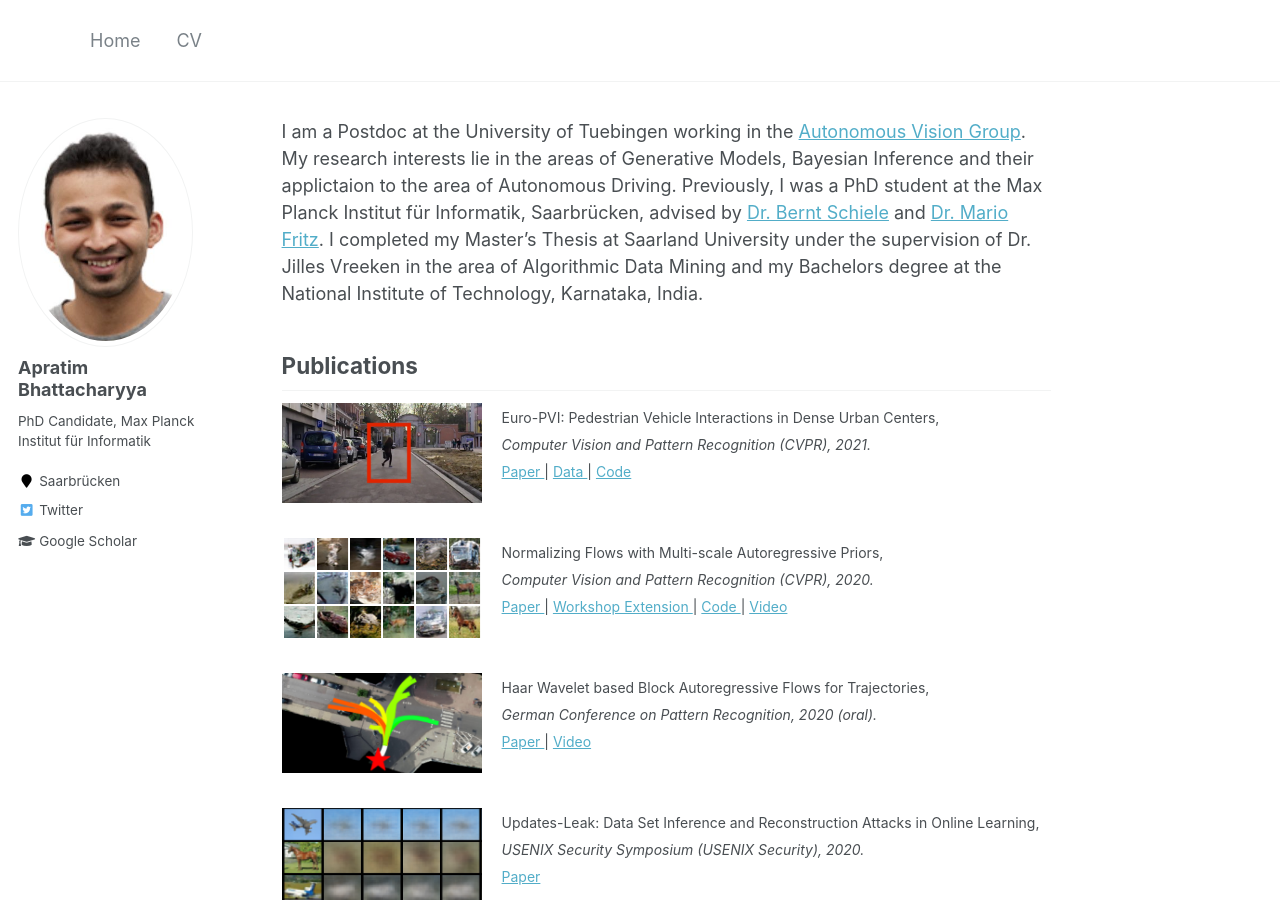
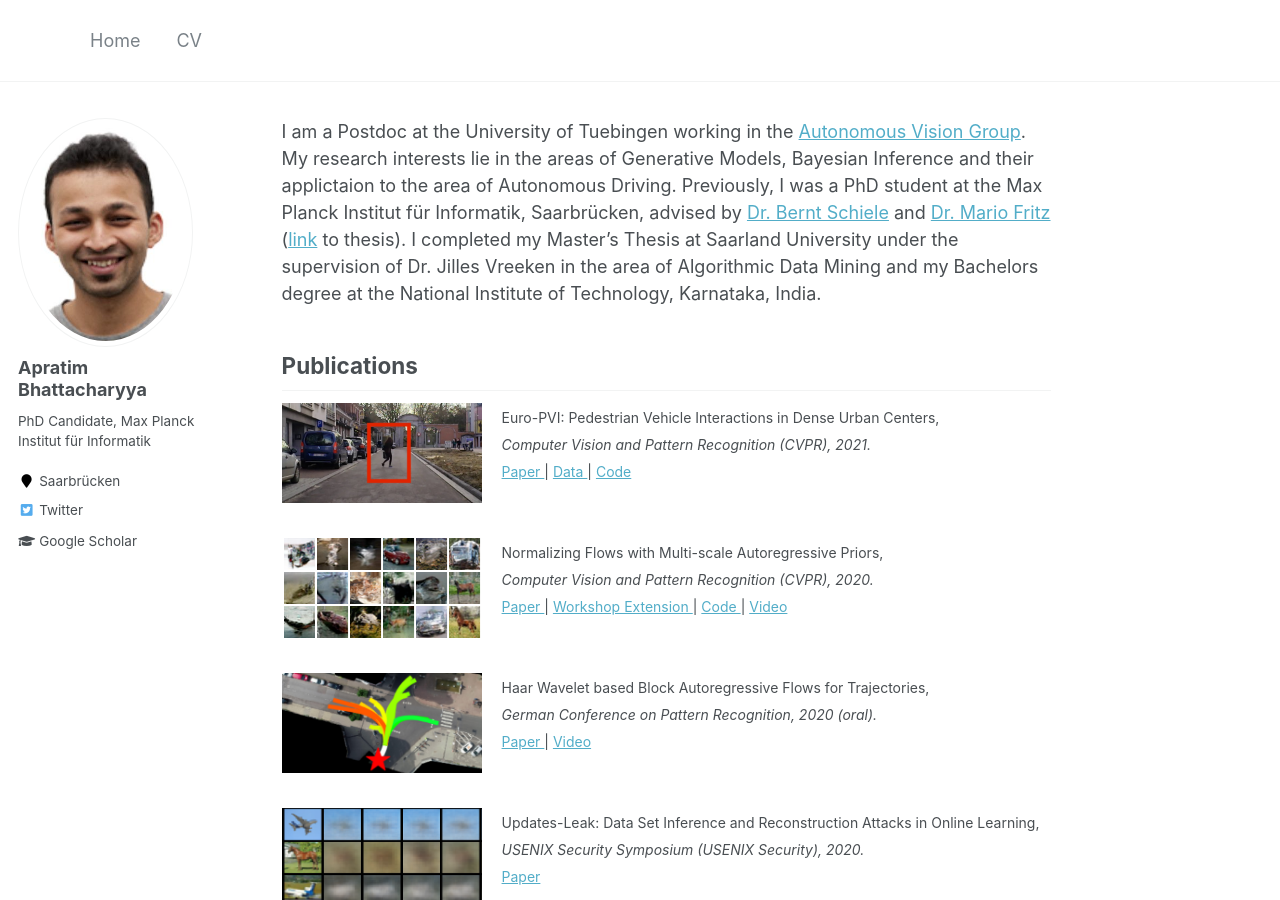
Before and after one commit to apratimbhattacharyya18/apratimbhattacharyya18, a Jekyll site: the page built from _pages/about.md, in a window 1280 px wide and 900 px high. Built offline with Jekyll 4.4.1, drawn with Linux system fonts in a browser that asks for light colours.

Commit message:
Thesis link added

```diff
--- a/_pages/about.md
+++ b/_pages/about.md
@@ -6,7 +6,7 @@ redirect_from:
 ---
 
 
-I am a Postdoc at the University of Tuebingen working in the [Autonomous Vision Group](http://www.cvlibs.net/). My research interests lie in the areas of Generative Models, Bayesian Inference and their applictaion to the area of Autonomous Driving. Previously, I was a PhD student at the Max Planck Institut für Informatik, Saarbrücken, advised by [Dr. Bernt Schiele](https://www.mpi-inf.mpg.de/departments/computer-vision-and-machine-learning/people/bernt-schiele) and [Dr. Mario Fritz](https://cispa.saarland/group/fritz/). I completed my Master's Thesis at Saarland University under the supervision of Dr. Jilles Vreeken in the area of Algorithmic Data Mining and my Bachelors degree at the National Institute of Technology, Karnataka, India.
+I am a Postdoc at the University of Tuebingen working in the [Autonomous Vision Group](http://www.cvlibs.net/). My research interests lie in the areas of Generative Models, Bayesian Inference and their applictaion to the area of Autonomous Driving. Previously, I was a PhD student at the Max Planck Institut für Informatik, Saarbrücken, advised by [Dr. Bernt Schiele](https://www.mpi-inf.mpg.de/departments/computer-vision-and-machine-learning/people/bernt-schiele) and [Dr. Mario Fritz](https://cispa.saarland/group/fritz/) ([link](https://publikationen.sulb.uni-saarland.de/handle/20.500.11880/32595) to thesis). I completed my Master's Thesis at Saarland University under the supervision of Dr. Jilles Vreeken in the area of Algorithmic Data Mining and my Bachelors degree at the National Institute of Technology, Karnataka, India.
 
 ## Publications
 
```
